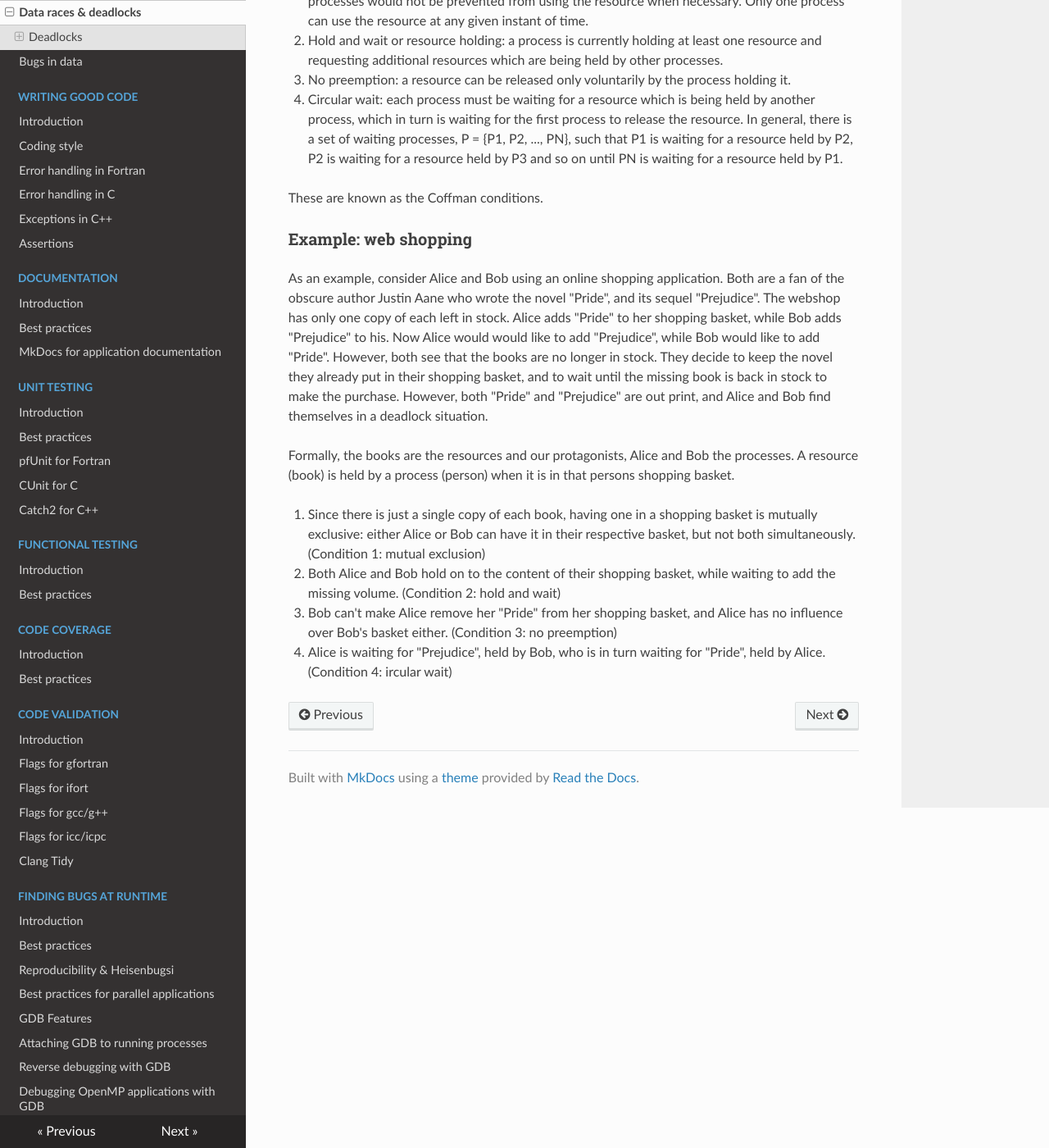
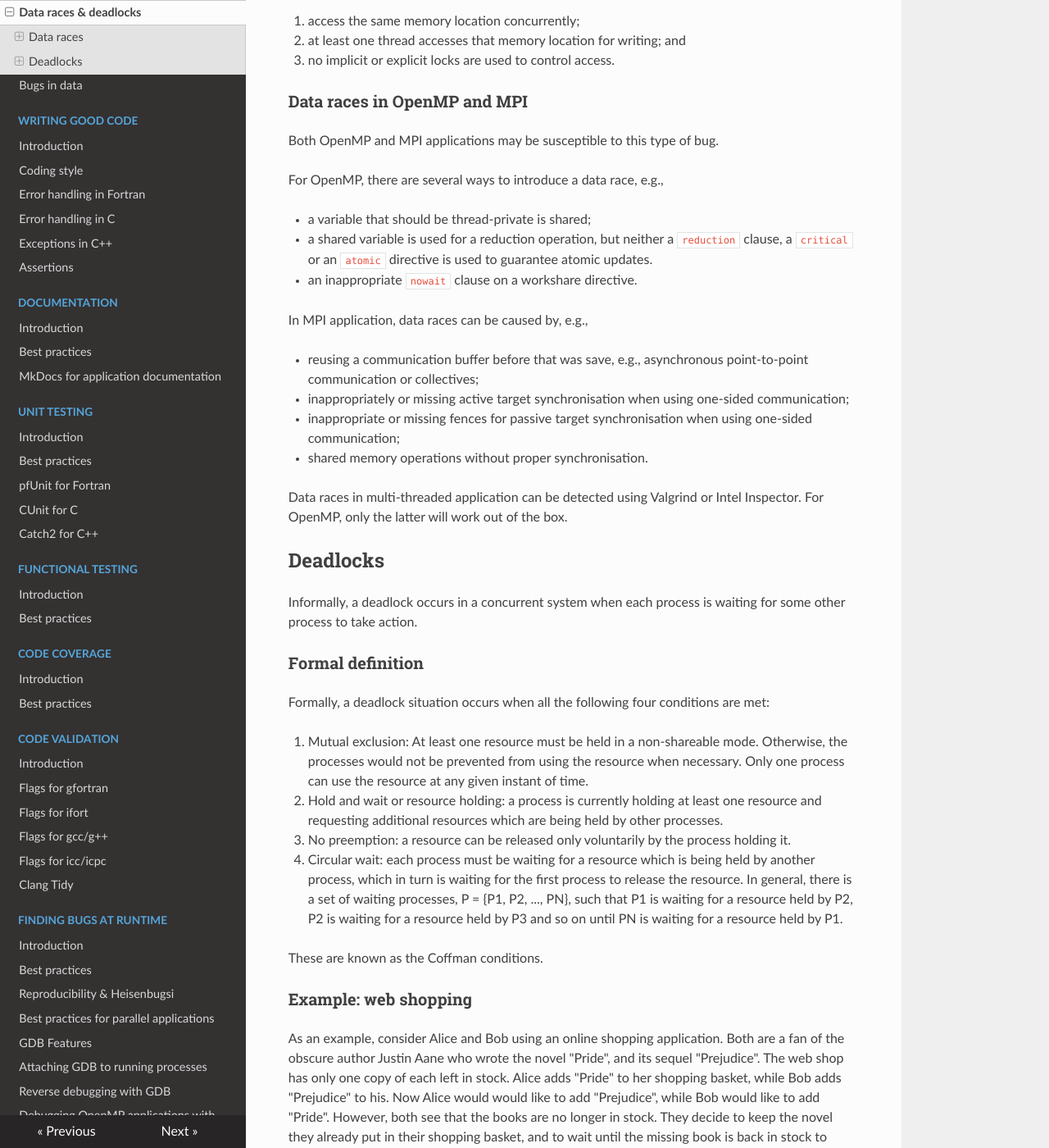
Before and after one commit to gjbex/Defensive_programming_and_debugging, an MkDocs documentation site: the page built from docs/Taxonomy/data_races_deadlocks.md, in a window 1280 px wide and 1400 px high, scrolled down 420 px. Shown: the whole window at 82% size. Built offline with MkDocs 1.6.1, drawn with Linux system fonts in a browser that asks for light colours; nearby versions of some CDN libraries; some of the changed text lies outside the part shown.

Commit message:
Add discussion of data races, examples of deadlocks in OpenMP/MPI

```diff
--- a/docs/Taxonomy/data_races_deadlocks.md
+++ b/docs/Taxonomy/data_races_deadlocks.md
@@ -1,4 +1,41 @@
 # Data races and deadlocks
+
+Data races and deadlocks are bugs that occur only in the context of parallel programming.
+
+
+## Data races
+
+Data races can lead to incorrect results of computations.  Potentially, this type of bug is subtle, and may go unnoticed for a long time.
+
+
+### Formal definition
+
+Formally, a data race will occur when two or more threads
+
+  1. access the same memory location concurrently;
+  1. at least one thread accesses that memory location for writing; and
+  1. no implicit or explicit locks are used to control access.
+
+
+### Data races in OpenMP and MPI
+
+Both OpenMP and MPI applications may be susceptible to this type of bug.
+
+For OpenMP, there are several ways to introduce a data race, e.g.,
+
+  * a variable that should be thread-private is shared;
+  * a shared variable is used for a reduction operation, but neither a `reduction` clause, a `critical` or an `atomic` directive is used to guarantee atomic updates.
+  * an inappropriate `nowait` clause on a workshare directive.
+
+In MPI application, data races can be caused by, e.g.,
+
+  * reusing a communication buffer before that was save, e.g., asynchronous point-to-point communication or collectives;
+  * inappropriately or missing active target synchronisation when using one-sided communication;
+  * inappropriate or missing fences for passive target synchronisation when using one-sided communication;
+  * shared memory operations without proper synchronisation.
+
+Data races in multi-threaded application can be detected using Valgrind or Intel Inspector.  For OpenMP, only the latter will work out of the box.
+
 
 ## Deadlocks
 
@@ -19,11 +56,26 @@
 
 ### Example: web shopping
 
-As an example, consider Alice and Bob using an online shopping application.  Both are a fan of the obscure author Justin Aane who wrote the novel "Pride", and its sequel "Prejudice".  The webshop has only one copy of each left in stock.  Alice adds "Pride" to her shopping basket, while Bob adds "Prejudice" to his.  Now Alice would would like to add "Prejudice", while Bob would like to add "Pride".  However, both see that the books are no longer in stock.  They decide to keep the novel they already put in their shopping basket, and to wait until the missing book is back in stock to make the purchase.  However, both "Pride" and "Prejudice" are out print, and Alice and Bob find themselves in a deadlock situation.
+As an example, consider Alice and Bob using an online shopping application.  Both are a fan of the obscure author Justin Aane who wrote the novel "Pride", and its sequel "Prejudice".  The web shop has only one copy of each left in stock.  Alice adds "Pride" to her shopping basket, while Bob adds "Prejudice" to his.  Now Alice would would like to add "Prejudice", while Bob would like to add "Pride".  However, both see that the books are no longer in stock.  They decide to keep the novel they already put in their shopping basket, and to wait until the missing book is back in stock to make the purchase.  However, both "Pride" and "Prejudice" are out print, and Alice and Bob find themselves in a deadlock situation.
 
 Formally, the books are the resources and our protagonists, Alice and Bob the processes. A resource (book) is held by a process (person) when it is in that persons shopping basket.
 
   1. Since there is just a single copy of each book, having one in a shopping basket is mutually exclusive: either Alice or Bob can have it in their respective basket, but not both simultaneously.  (Condition 1: mutual exclusion)
   1. Both Alice and Bob hold on to the content of their shopping basket, while waiting to add the missing volume. (Condition 2: hold and wait)
   1. Bob can't make Alice remove her "Pride" from her shopping basket, and Alice has no influence over Bob's basket either. (Condition 3: no preemption)
-  1. Alice is waiting for "Prejudice", held by Bob, who is in turn waiting for "Pride", held by Alice. (Condition 4: ircular wait)
+  1. Alice is waiting for "Prejudice", held by Bob, who is in turn waiting for "Pride", held by Alice. (Condition 4: circular wait)
+
+
+### Deadlocks in OpenMP and MPI
+
+For OpenMP application, deadlocks will not occur, unless you are careless when using explicit lock functions from its runtime library.
+
+In MPI applications, there are several ways to create a deadlock, e.g.,
+
+  * both partners in point-to-point communication do a blocking synchronous send (`MPI_Ssend`, or an `MPI_Send` that does an `MPI_Ssend`);
+  * not all processes in a communicator participate in a collective communication operation;
+  * active target synchronisation for one-sided communication is implemented incorrectly (`MPI_Win_post`/`MPI_Win_start`/`MPI_Win_complete`/`MPI_Win_wait`).
+
+Deadlocks in multi-threaded application can be detected using Valgrind or Intel Inspector.  For OpenMP, only the latter will work out of the box.
+
+Deadlocks in MPI applications can be diagnosed by Intel Trace Analyzer and Collector (ITAC) or MUST.
```
